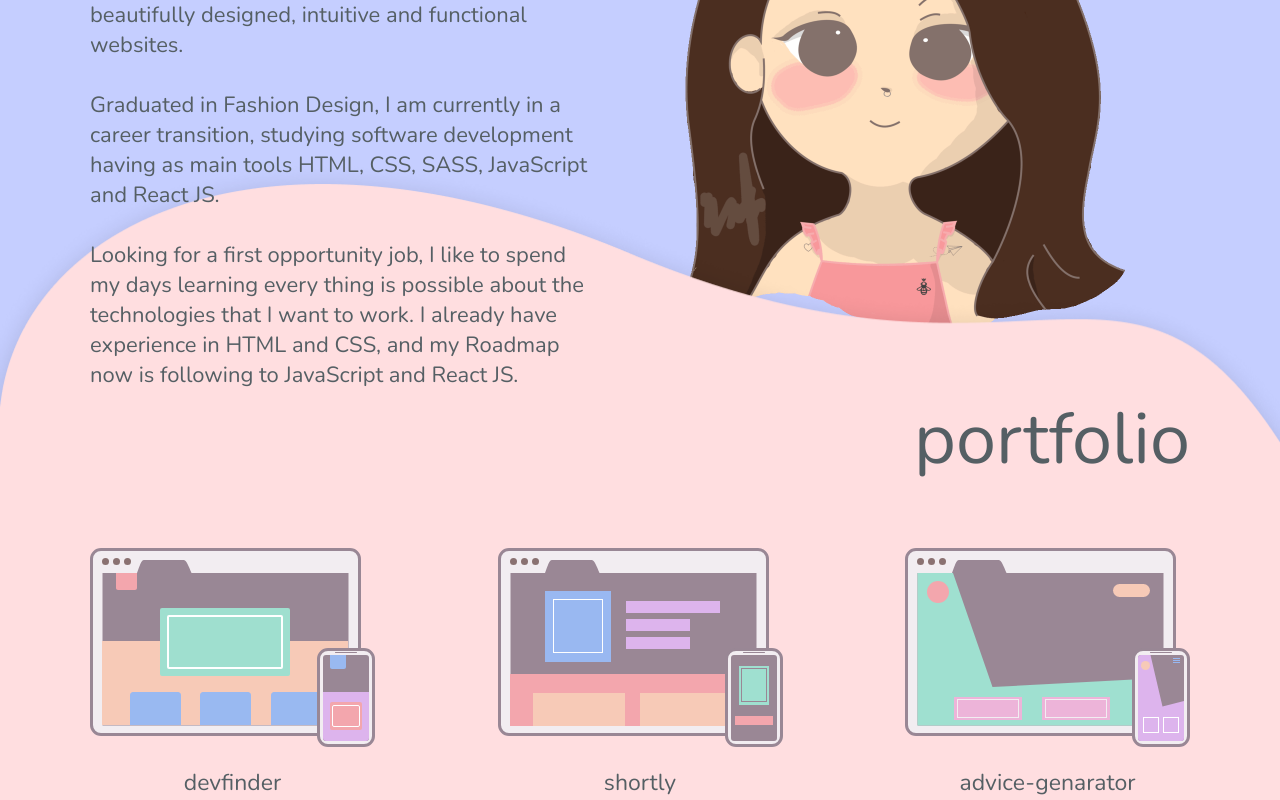
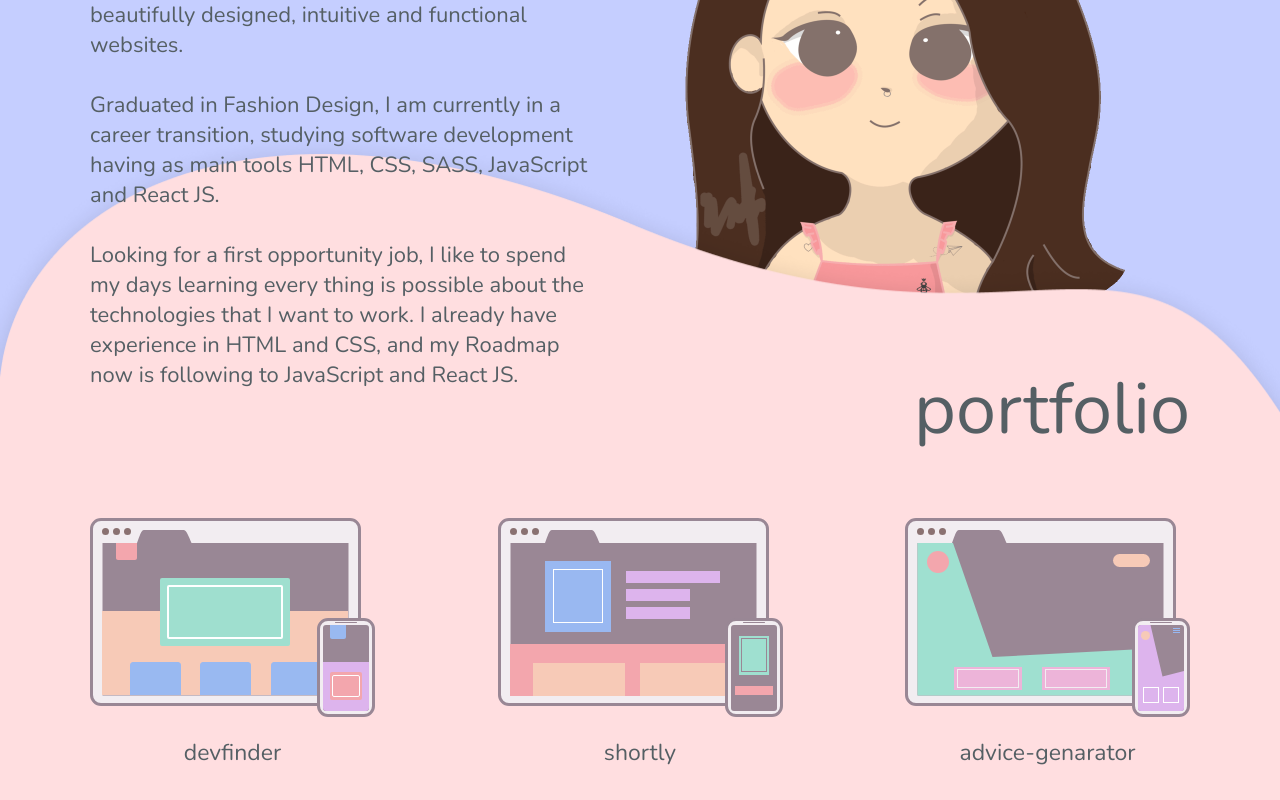
Before and after one commit to giovanna-mrosa/portfolio, a React (Create React App) app: page / in a window 1280 px wide. Shown: the part 1100-1900 px from the top of the page. Built offline with nearby package versions, Linux system fonts and the light colour scheme.

Commit message:
:sparkles: feat: Functional modal

```diff
--- a/src/components/SectionTwo/styles.scss
+++ b/src/components/SectionTwo/styles.scss
@@ -34,7 +34,7 @@
     position: relative;
     overflow: hidden;
     gap: 60px;
-    margin-top: -380px;
+    margin-top: -410px;
     padding-bottom: 350px;
 
     .bg {
```
Also changed, not shown: src/assets/mmdecor.png.
